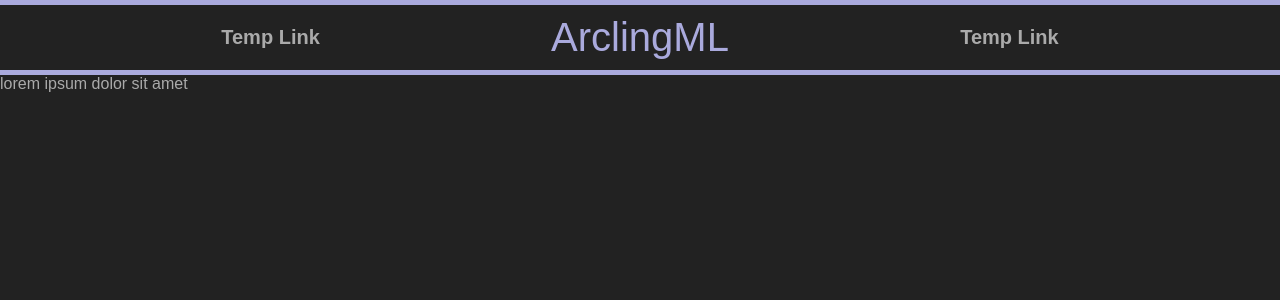
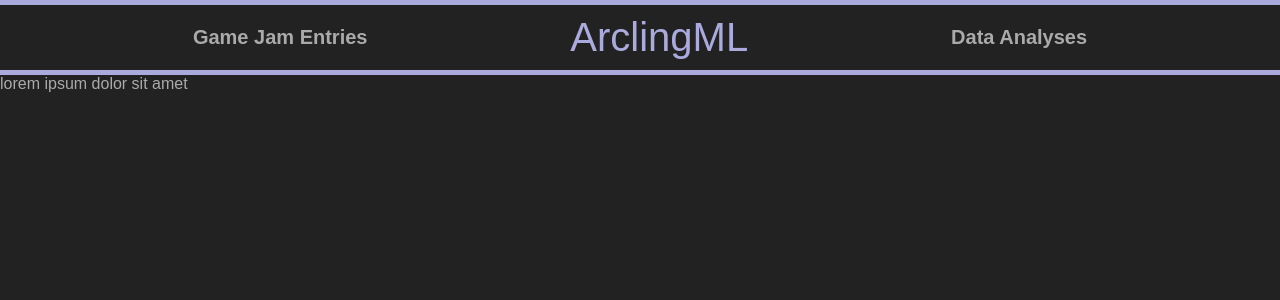
Before and after one commit to ArcLyn64/ArcLyn64.github.io, a Jekyll site: the page built from index.html, in a window 1280 px wide. Shown: the top 300 px of the page. Built offline with Jekyll 4.4.1, drawn with Linux system fonts in a browser that asks for light colours; nearby versions of some CDN libraries; library files that are not in the unit come from our copies.

Commit message:
added other pages

```diff
--- a/_includes/site-header.html
+++ b/_includes/site-header.html
@@ -1,14 +1,14 @@
 <div class="site-header">
   <div class="header-border"></div>
   <div class="header-content">
-    <a {% if page.url == "/404.html" %}class="current"{% else %}class="not-current"{% endif %}
-      href="/404.html">
-      Temp Link
+    <a {% if page.url == "/game-jams.html" %}class="current"{% else %}class="not-current"{% endif %}
+      href="/game-jams.html">
+      Game Jam Entries
     </a>
     <a class="home-link" href="/"> ArclingML </a>
-    <a {% if page.url == "/404.html" %}class="current"{% else %}class="not-current"{% endif %}
-      href="/404.html">
-      Temp Link
+    <a {% if page.url == "/data-analyses.html" %}class="current"{% else %}class="not-current"{% endif %}
+      href="/data-analyses.html">
+      Data Analyses
     </a>
   </div>
   <div class="header-border"></div>
--- /dev/null
+++ b/data-analyses.html
@@ -0,0 +1,4 @@
+---
+layout: default
+title: Data Analyses
+---
--- /dev/null
+++ b/game-jams.html
@@ -0,0 +1,4 @@
+---
+layout: default
+title: Game Jam Entries
+---
```
